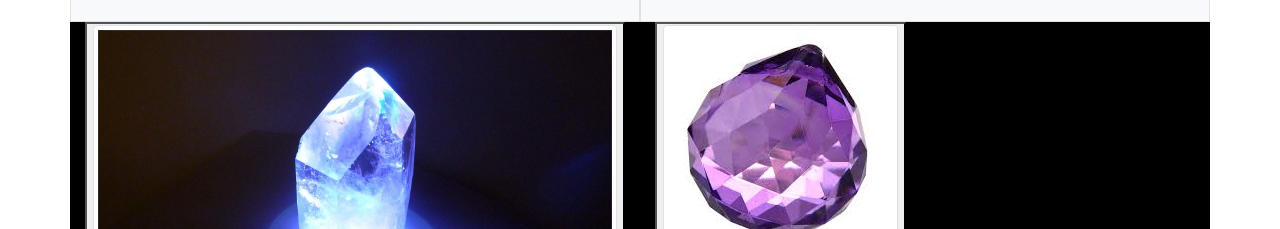
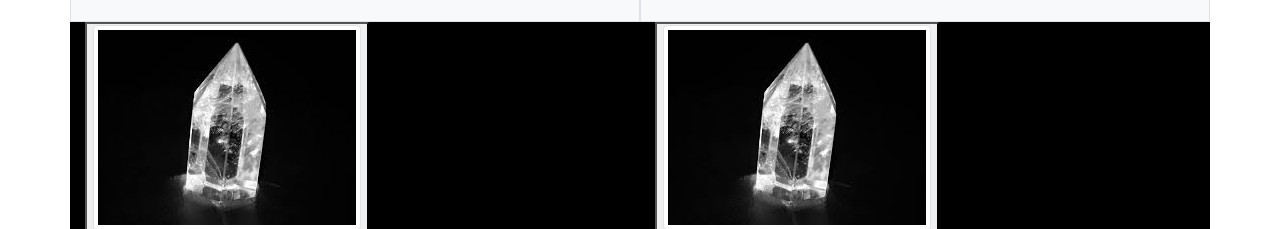
Before and after one commit to sanchez2194/unit-4-game, a plain HTML site: page index.html in a window 1280 px wide. Shown: the part 723-952 px from the top of the page. Drawn offline with nearby package versions, Linux system fonts and the light colour scheme.

Commit message:
finalizing all files for final submission

```diff
--- a/assets/game.js
+++ b/assets/game.js
@@ -23,15 +23,15 @@ $(document).ready(function() {
 	//  GLOBAL VARIABLES
 
 	// random variables selected by computer
-	var randomNumber; // number to match
-	var crystalNumbers = []; // for array of random crystal values
+	var randomNumber;
+	var crystalNumbers = [];
 
 	var c1;
 	var c2;
 	var c3;
 	var c4;
 
-    var totalScore = 0; // user's score
+    var totalScore = 0;
 
 	var wins = 0;
 	var losses = 0;
@@ -47,7 +47,7 @@ $(document).ready(function() {
 
 		console.log("random number: " + randomNumber);
 
-	} // END of pickRandomNumber function
+	}
 
 	// pick random numbers for crystals
 
@@ -62,7 +62,7 @@ $(document).ready(function() {
     // check which numbers have been picked
 		console.log("crystal numbers: " + crystalNumbers);
 
-	} // END of pickRandomCrystals function
+	}
 
 	function crystalValues(array) {
 
@@ -76,11 +76,11 @@ $(document).ready(function() {
 		c2 = array[1];
 		c3 = array[2];
 		c4 = array[3];
-	} // END of crystalValues function
+	}
 
 	function gameReset(x) {
 
-		crystalNumbers = []; // clears crystal number values
+		crystalNumbers = [];
 
 		pickRandomNumber(random);
 
@@ -92,15 +92,15 @@ $(document).ready(function() {
 		$("#totalNumber").html(totalScore);
 
 		alert(x);
-	} // END of gameReset function
+	}
 
 	// GAME SETTINGS AT START
 
-	pickRandomNumber(random); // random number to match
-	pickRandomCrystals(crystals); // array of random crystal values
+	pickRandomNumber(random);
+	pickRandomCrystals(crystals);
 	crystalValues(crystalNumbers);
 
-		// crystal button functions
+
 
 		$("#button-1").on("click", function() {
 
@@ -127,7 +127,7 @@ $(document).ready(function() {
 		});
 
 	$("button").on("click", function() {
-		// this is what happens if the user wins
+
 		if (totalScore == randomNumber) {
 
 			wins++;
--- a/assets/style.css
+++ b/assets/style.css
@@ -1,6 +1,6 @@
 .backround-color {
     background-color: black;
-    height: 300px;
+    height: 215px;
 
 
 
--- a/index.html
+++ b/index.html
@@ -52,13 +52,13 @@
                   <div class="row">
                     <div class="col-6 col-sm-4, backround-color">
 
-                      <button id="button-1" value="0"><img src="./assets/images/0_AmwIyi21fDd9Guwz.jpg" class="img-thumbnail" id="adjust-size-1"></button>
+                      <button id="button-1" value="0"><img src="./assets/images/download.jpg" class="img-thumbnail" id="adjust-size-1"></button>
 
                     </div><br><br>
 
                     <div class="col-6 col-sm-4, backround-color">
 
-                      <button id="button-2" value="0"><img src="./assets/images/download-1.jpg" class="img-thumbnail" id="adjust-size-2"></button>
+                      <button id="button-2" value="0"><img src="./assets/images/download.jpg" class="img-thumbnail" id="adjust-size-2"></button>
 
                     </div><br><br>
 
@@ -67,7 +67,7 @@
 
                     <div class="col-6 col-sm-4, backround-color">
 
-                      <button id="button-3" value="0"><img src="./assets/images/download-2.jpg" class="img-thumbnail" id="adjust-size-3"></button>
+                      <button id="button-3" value="0"><img src="./assets/images/download.jpg" class="img-thumbnail" id="adjust-size-3"></button>
 
                     </div><br><br>
 
```
